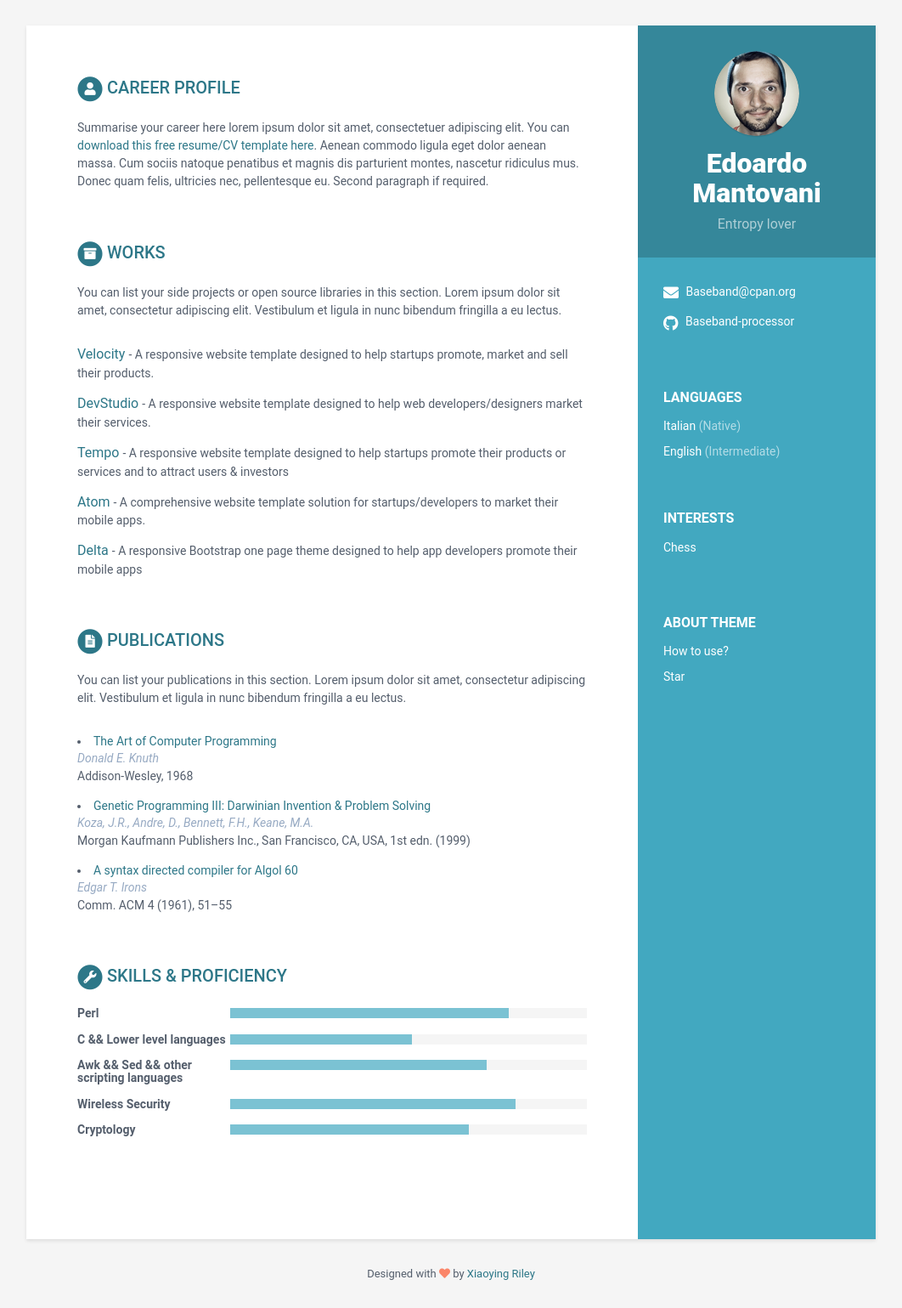
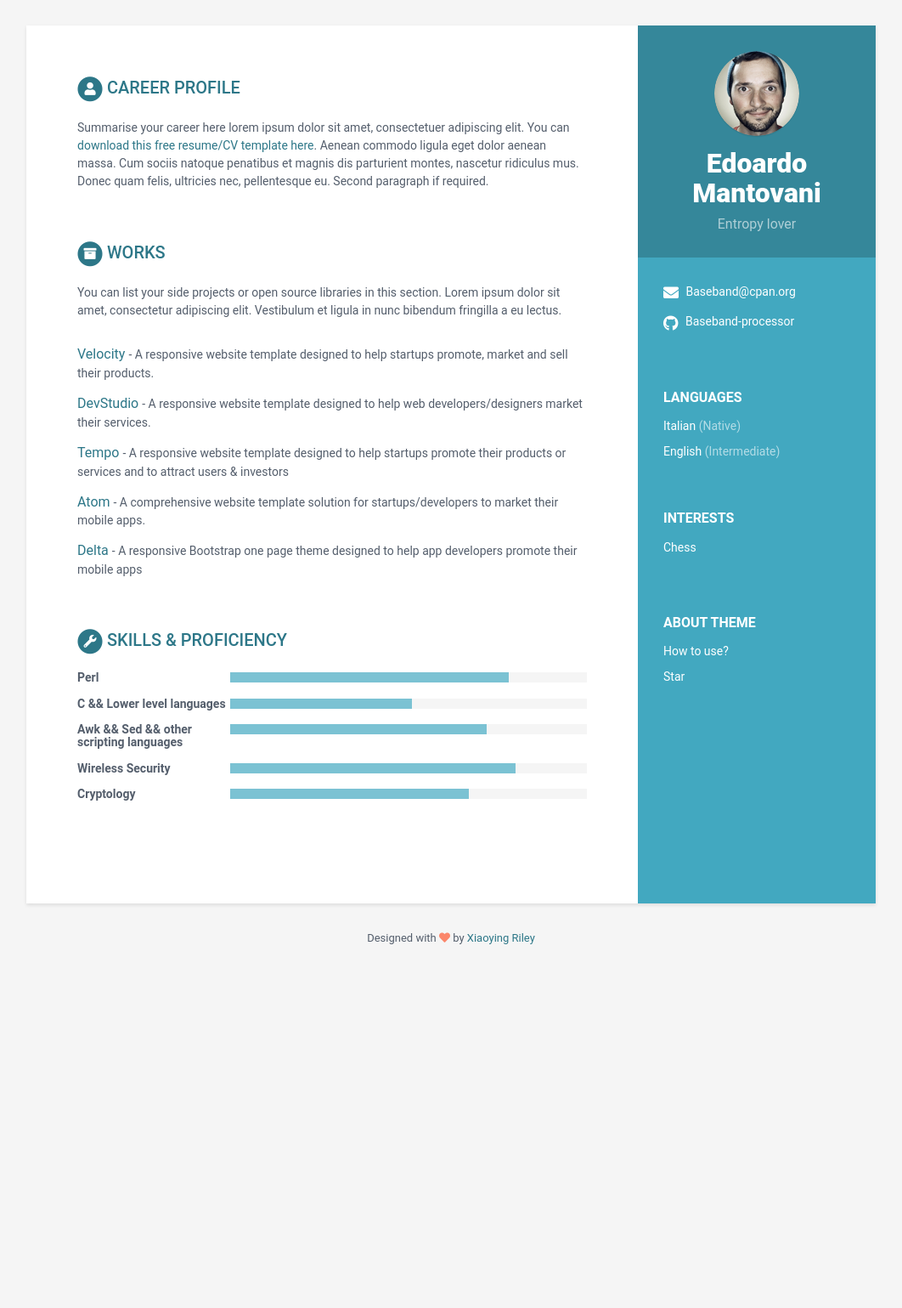
Before and after one commit to Baseband-processor/Baseband-processor.github.io, a Jekyll site: the page built from index.html, in a window 1280 px wide. Shown: the whole page at 85% size, without its empty margins (109-1171 px from the left). Built offline with Jekyll 4.4.1, drawn with Linux system fonts in a browser that asks for light colours; after the commit the page ends 1144 px from its top, so only the background shows below that.

Commit message:
Update data.yml

```diff
--- a/_data/data.yml
+++ b/_data/data.yml
@@ -73,27 +73,6 @@ projects:
         link: "#"
         tagline: "A responsive Bootstrap one page theme designed to help app developers promote their mobile apps"
 
-publications:
-    title: Publications
-    intro: |
-      You can list your publications in this section. Lorem ipsum dolor sit
-      amet, consectetur adipiscing elit. Vestibulum et ligula in nunc
-      bibendum fringilla a eu lectus.
-    papers:
-      - title: The Art of Computer Programming
-        link: "#"
-        authors: Donald E. Knuth
-        conference: Addison-Wesley, 1968
-
-      - title: "Genetic Programming III: Darwinian Invention &amp; Problem Solving"
-        link: "#"
-        authors: Koza, J.R., Andre, D., Bennett, F.H., Keane, M.A.
-        conference: "Morgan Kaufmann Publishers Inc., San Francisco, CA, USA, 1st edn. (1999)"
-
-      - title: A syntax directed compiler for Algol 60
-        link: "#"
-        authors: Edgar T. Irons
-        conference: "Comm. ACM 4 (1961), 51–55"
 
 skills:
     title: Skills &amp; Proficiency
```
